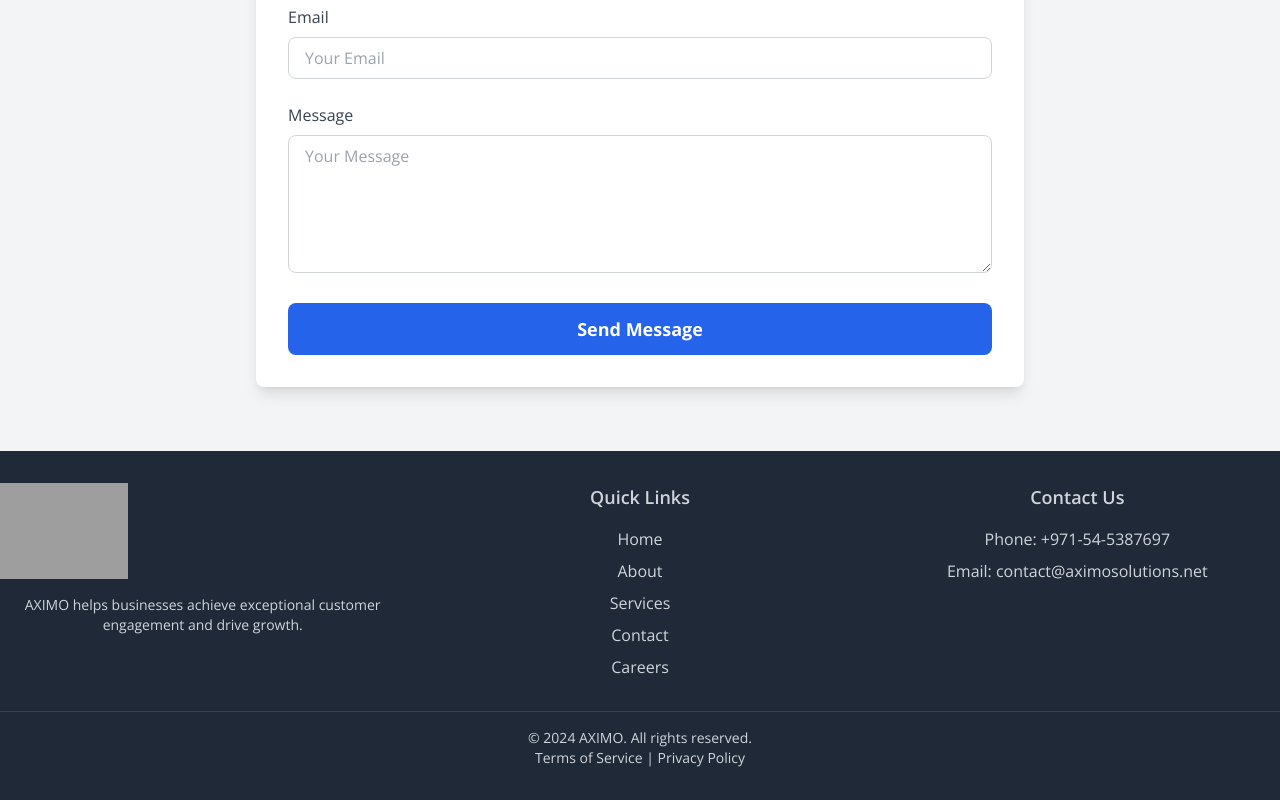
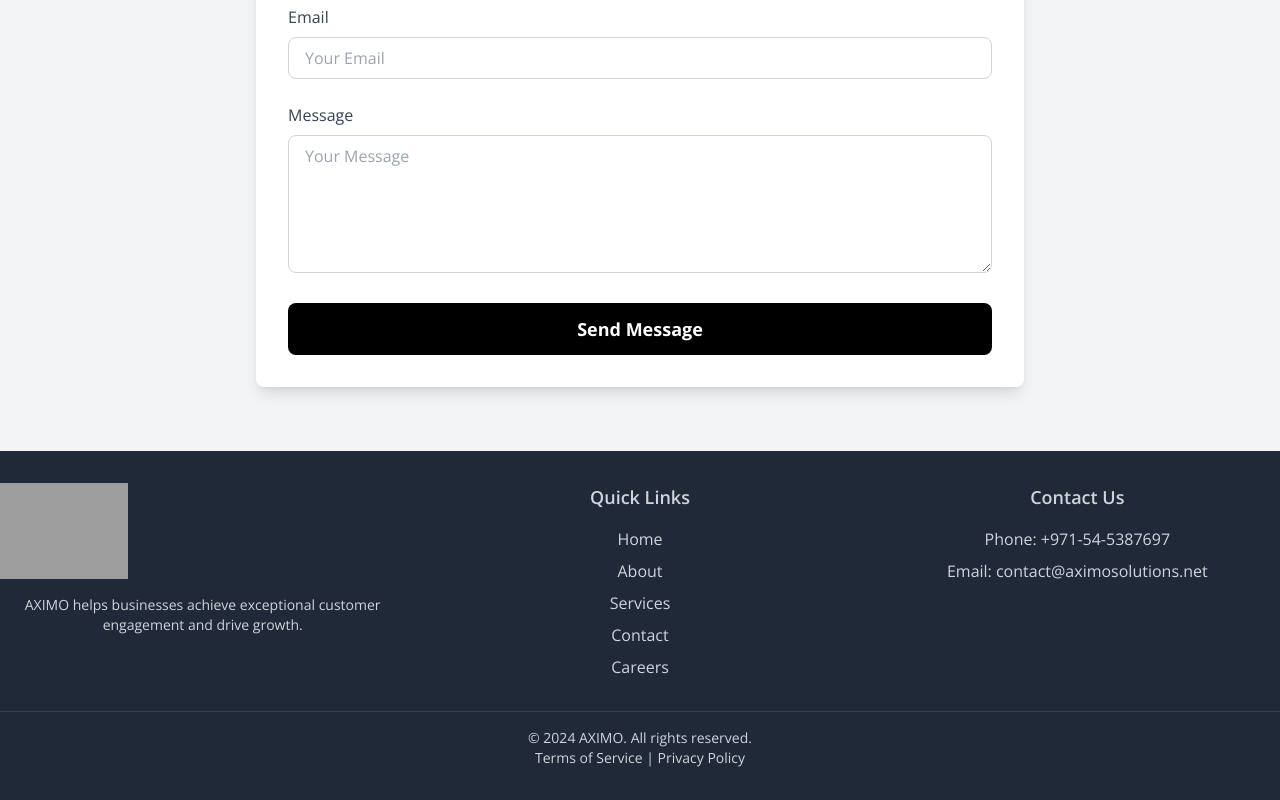
Before and after one commit to ziyanali30/ibexProjectH, a React (Vite) app: page /home in a window 1280 px wide. Shown: the part 2405-3205 px from the top of the page. Built offline with nearby package versions, Linux system fonts and the light colour scheme; grey boxes are pictures that could not be loaded.

Commit message:
buttom color changed

```diff
--- a/src/components/Contact.tsx
+++ b/src/components/Contact.tsx
@@ -112,7 +112,7 @@ function Contact() {
 
             <button
               type="submit"
-              className="w-full bg-blue-600 hover:bg-blue-700 text-white font-bold py-3 px-6 rounded-lg text-lg"
+              className="w-full bg-black hover:bg-gray-800 text-white font-bold py-3 px-6 rounded-lg text-lg"
             >
               Send Message
             </button>
```
